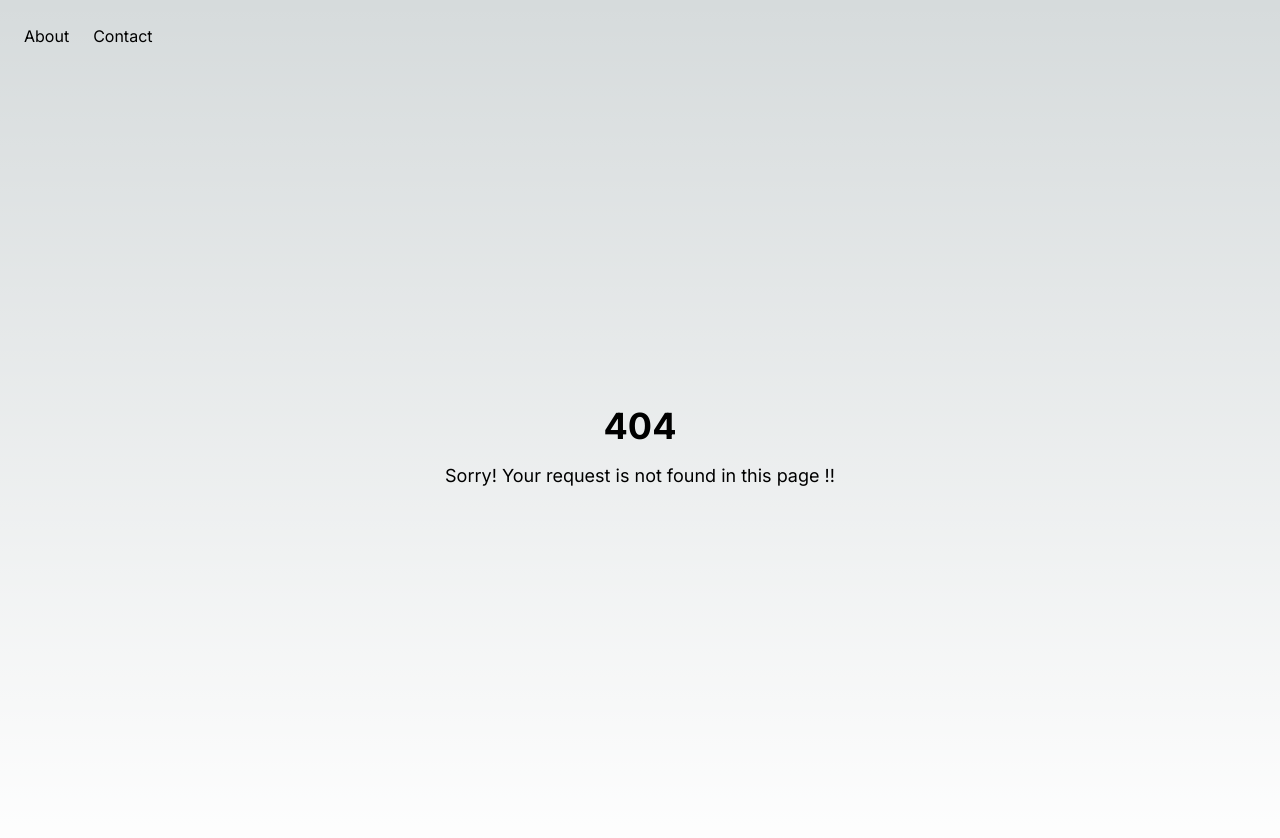
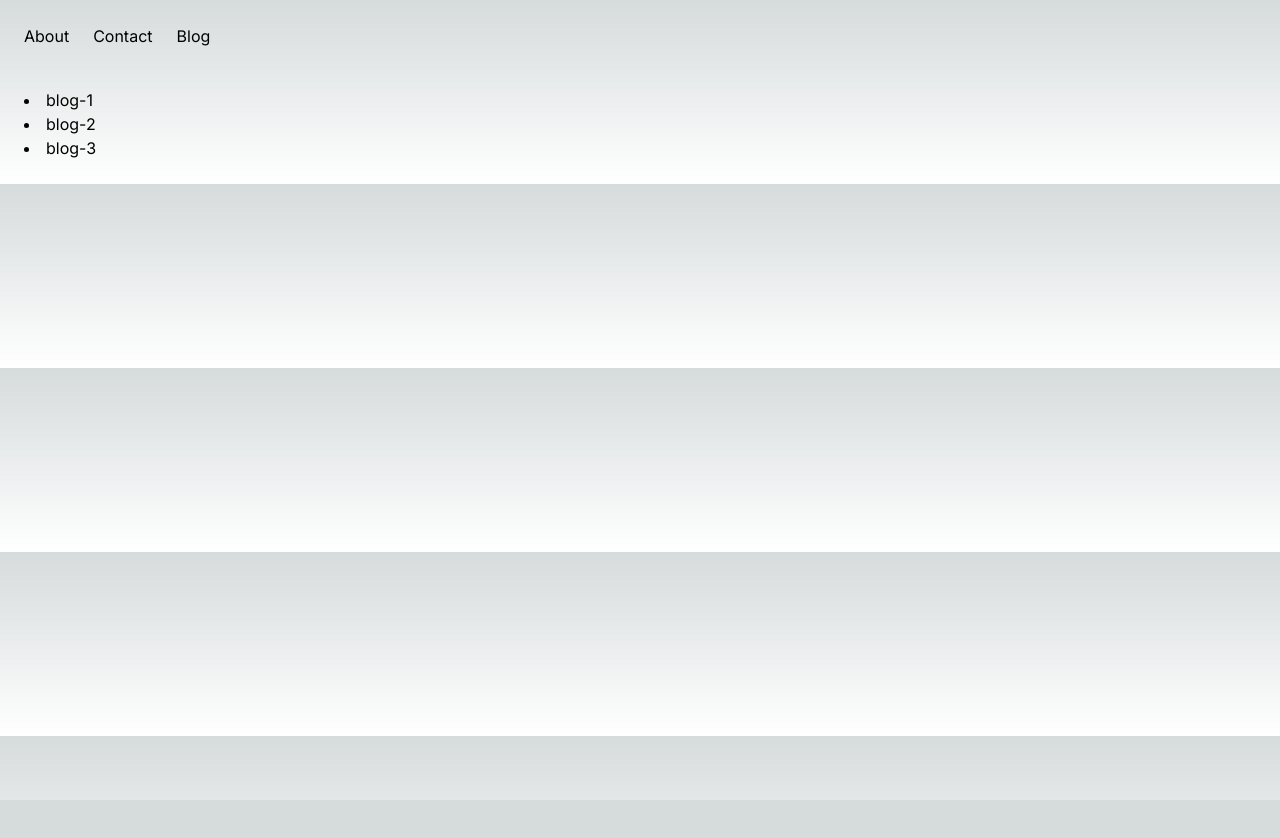
Before and after one commit to Faridtusher/next-js-practice, a Next.js app: page /blog in a window 1280 px wide. Before the commit this address had no page. Shown: the top 838 px of the page. After the commit the page ends 800 px from the top, so only its background shows below. Built offline with nearby package versions, Linux system fonts and the light colour scheme.

Commit message:
dynamic-route-complete

```diff
--- /dev/null
+++ b/app/blog/[id]/page.js
@@ -0,0 +1,12 @@
+import React from 'react';
+
+const blogPage = ({params}) => {
+   const { id } = params
+   return (
+      <div className='mt-10'>
+         The blog id is-{id}
+      </div>
+   );
+};
+
+export default blogPage;
--- /dev/null
+++ b/app/blog/page.js
@@ -0,0 +1,24 @@
+import Link from 'next/link';
+import React from 'react';
+
+const page = () => {
+   const blogContent = [
+      {id:'1', blogName:'blog-1', blogTitle:'This is for blog 1'},
+      {id:'2', blogName:'blog-2', blogTitle:'This is for blog 2'},
+      {id:'3', blogName:'blog-3', blogTitle:'This is for blog 3'},
+   ]
+
+   return (
+      <div className='mt-10'>
+         {
+            blogContent.map(blog => <li
+            key={blogContent.id}
+
+
+            >  <Link href={`/blog/${blog.id}`}>{blog.blogName}</Link> </li> )
+         }
+      </div>
+   );
+};
+
+export default page;
--- a/app/layout.js
+++ b/app/layout.js
@@ -17,6 +17,7 @@ export default function RootLayout({ children }) {
           <ul className="flex gap-6">
             <Link  href='/about'><li>About</li></Link>
             <Link href='/contact'> <li>Contact</li></Link>
+            <li><Link href='/blog'>Blog</Link></li>
           </ul>
         </nav>
         {children}
```
